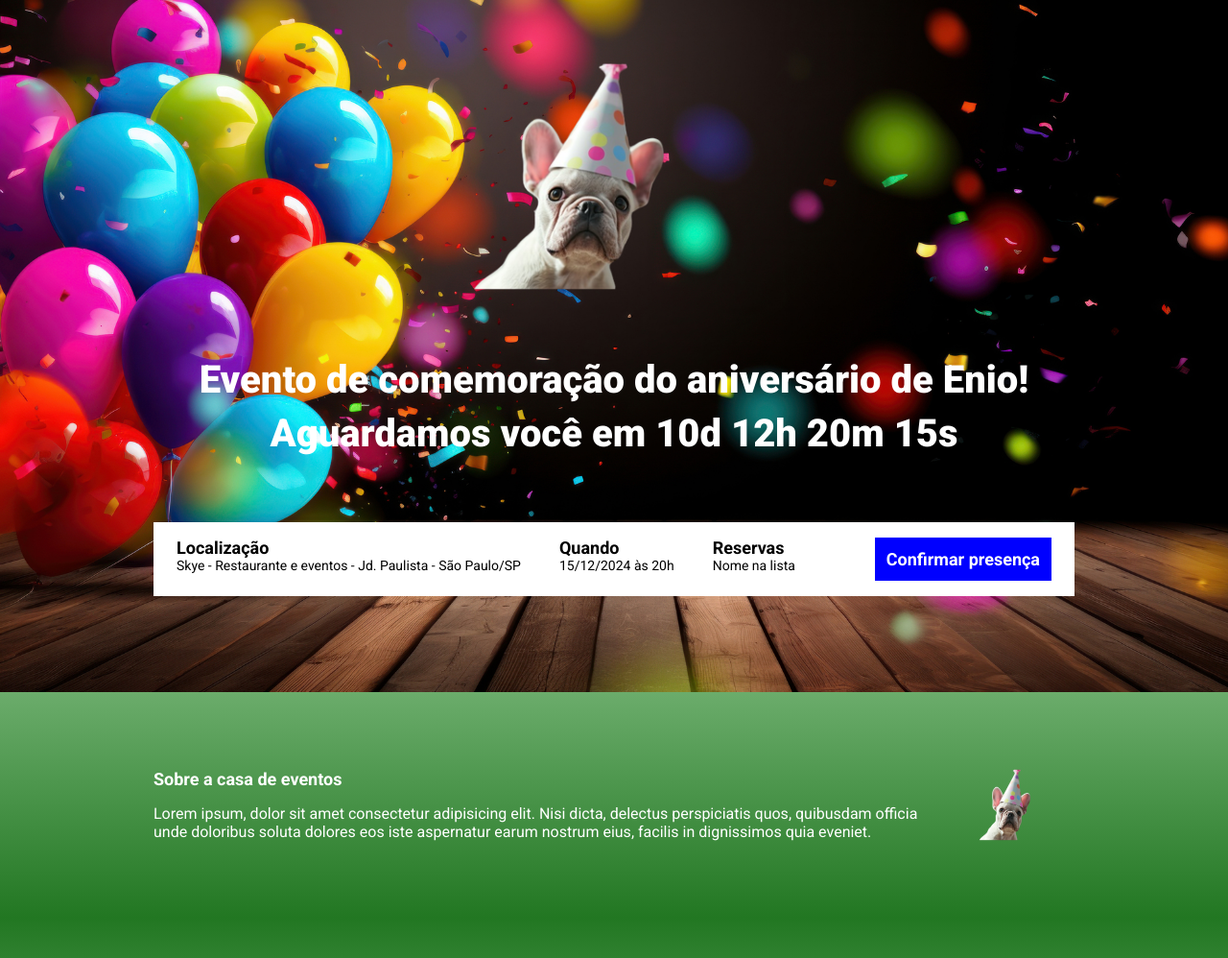
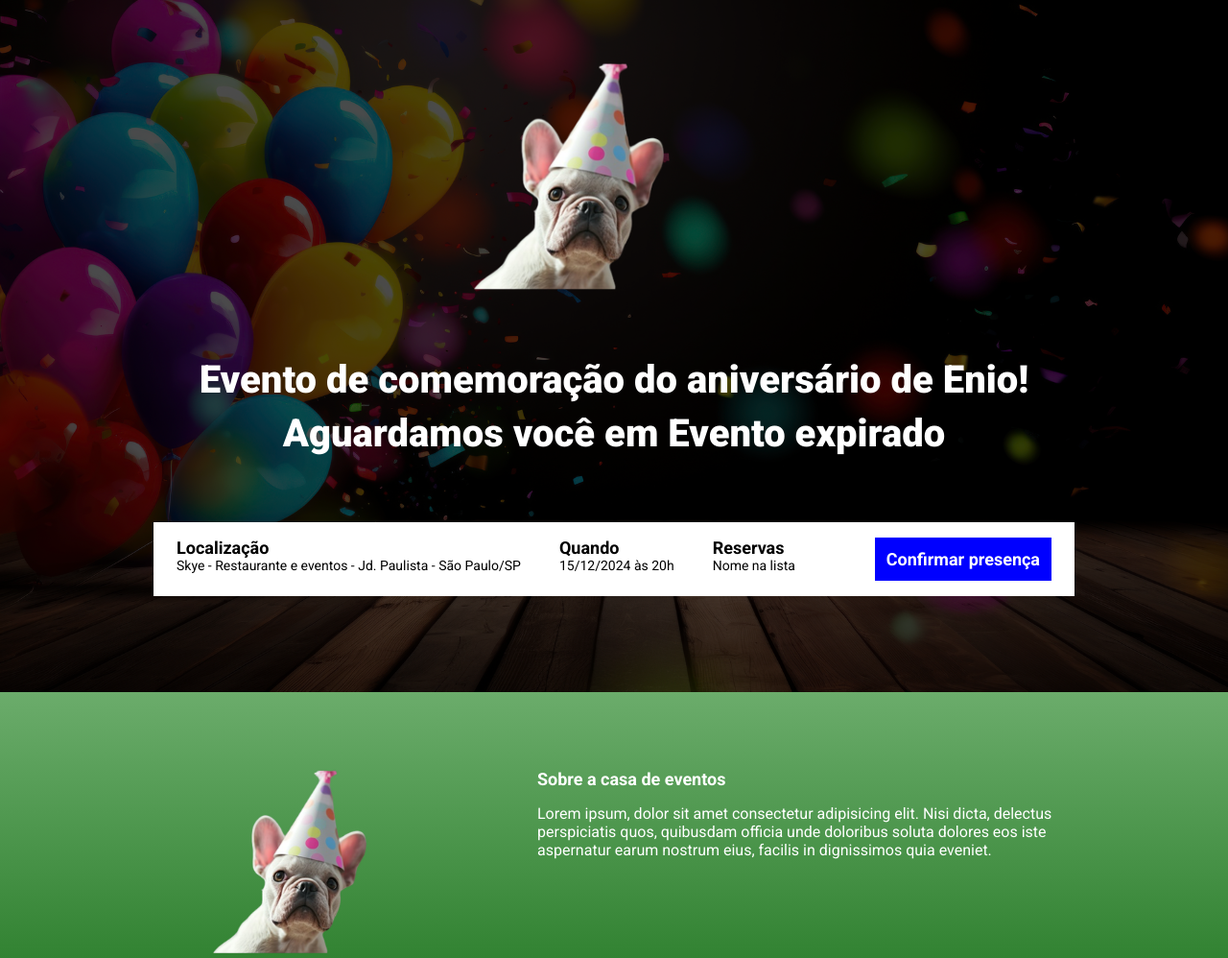
Before and after one commit to EnioSL/exercicio_parcel, a website built with Parcel: page src/index.html in a window 1280 px wide. Shown: the top 998 px of the page at 96% size. Built offline with nearby package versions, Linux system fonts and the light colour scheme.

Commit message:
criando a contagem regressiva

```diff
--- a/package.json
+++ b/package.json
@@ -1,9 +1,9 @@
 {
   "name": "exercicio_parcel",
   "version": "1.0.0",
-  "main": "index.js",
   "scripts": {
     "dev": "parcel src/index.html src/styles/main.scss src/scripts/main.js",
+    "build": "parcel build src/index.html",
     "test": "echo \"Error: no test specified\" && exit 1"
   },
   "keywords": [],
--- a/src/index.html
+++ b/src/index.html
@@ -15,7 +15,7 @@
         <div class="container">
             <img class="hero__logo" src="./images/dog_1-transformed.png" alt="French Bulldog">
             <p class="hero__text">
-                Evento de comemoração do aniversário de Enio! Aguardamos você em 10d 12h 20m 15s
+                Evento de comemoração do aniversário de Enio! Aguardamos você em <span id="contador"></span>
             </p>
             <div class="infos-bar">
                 <ul class="infos-bar__infos">
@@ -39,7 +39,7 @@
         </div>
     </header>
 
-    <section class="event event--especificacoes">
+    <section class="event event--especificacoes event--image-left">
         <div class="container" data-aos="zoom-out">
             <div class="event__details">
                 <h2 class="event__details__title">Sobre a casa de eventos</h2>
@@ -51,7 +51,7 @@
         </div>
     </section>
 
-    <section class="event event--local event--image--left">
+    <section class="event event--local">
         <div class="container"  data-aos="zoom-out">
             <div class="event__details">
                 <h2 class="event__details__title">Como chegar</h2>
--- a/src/scripts/main.js
+++ b/src/scripts/main.js
@@ -1 +1,32 @@
 AOS.init();
+
+const dataDoEvento = new Date("Aug 15, 2024 20:00:00");
+const timeStampDoEvento = dataDoEvento.getTime();
+
+const contaAsHoras = setInterval(function() {
+    const agora = new Date();
+    const timeStampAtual = agora.getTime();
+
+    const distanciaAteOEvento = timeStampDoEvento - timeStampAtual;
+
+    const diaEmMs = 1000 * 60 * 60 * 24;
+    const horaEmMs = 1000 * 60 * 60;
+    const minutoEmMs = 1000 * 60;
+
+    const diasAteOEvento = Math.floor(distanciaAteOEvento / diaEmMs);
+    const horasAteOEvento = Math.floor((distanciaAteOEvento % diaEmMs) / horaEmMs);
+    const minutosAteOEvento = Math.floor((distanciaAteOEvento % horaEmMs) / minutoEmMs);
+    const segundosAteOEvento = Math.floor((distanciaAteOEvento % minutoEmMs) / 1000);
+
+    console.log(diasAteOEvento);
+    console.log(horasAteOEvento);
+    console.log(minutosAteOEvento);
+    console.log(segundosAteOEvento);
+
+    document.getElementById('contador').innerHTML = `${diasAteOEvento}d ${horasAteOEvento}h ${minutosAteOEvento}m ${segundosAteOEvento}s`;
+
+    if (distanciaAteOEvento < 0) {
+        clearInterval(contaAsHoras);
+        document.getElementById('contador').innerHTML = 'Evento expirado';
+    }
+}, 1000);
--- a/src/styles/_event.scss
+++ b/src/styles/_event.scss
@@ -23,7 +23,7 @@
     }
 
     &__image {
-        max-width: 120px;
+        max-width: 360px;
     }
 
     &__details {
--- a/src/styles/_hero.scss
+++ b/src/styles/_hero.scss
@@ -6,6 +6,22 @@
     background-image: url(../images/1920-birthday-party-balloon-background-illustration-ai-generative.jpg);
     background-repeat: no-repeat;
     background-size: cover;
+    position:relative;
+
+    .container {
+        position: relative;
+    }
+
+    &::before {
+        position: absolute;
+        top: 0;
+        left: 0;
+        width: 100%;
+        height: 100%;
+        background-color: variables.$secondaryTextColor;
+        content: '';
+        opacity: .7;
+    }
 
     &__text {
         margin-top: 64px;
--- a/src/styles/main.scss
+++ b/src/styles/main.scss
@@ -1,8 +1,8 @@
 @use 'hero';
 @use 'components/infos_bar';
 @use 'components/buttons';
+@use 'event';
 @use 'variables';
-@use 'event';
 
 * {
     margin: 0;
```
